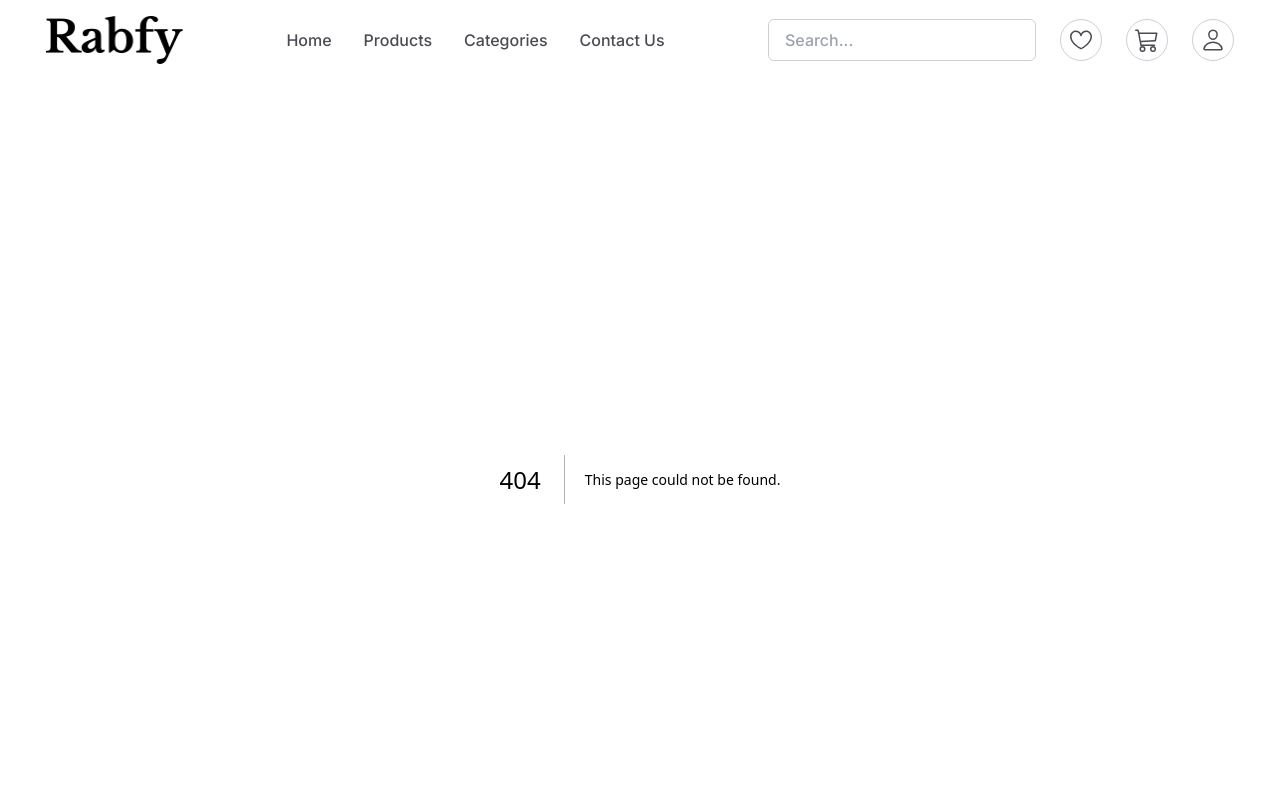
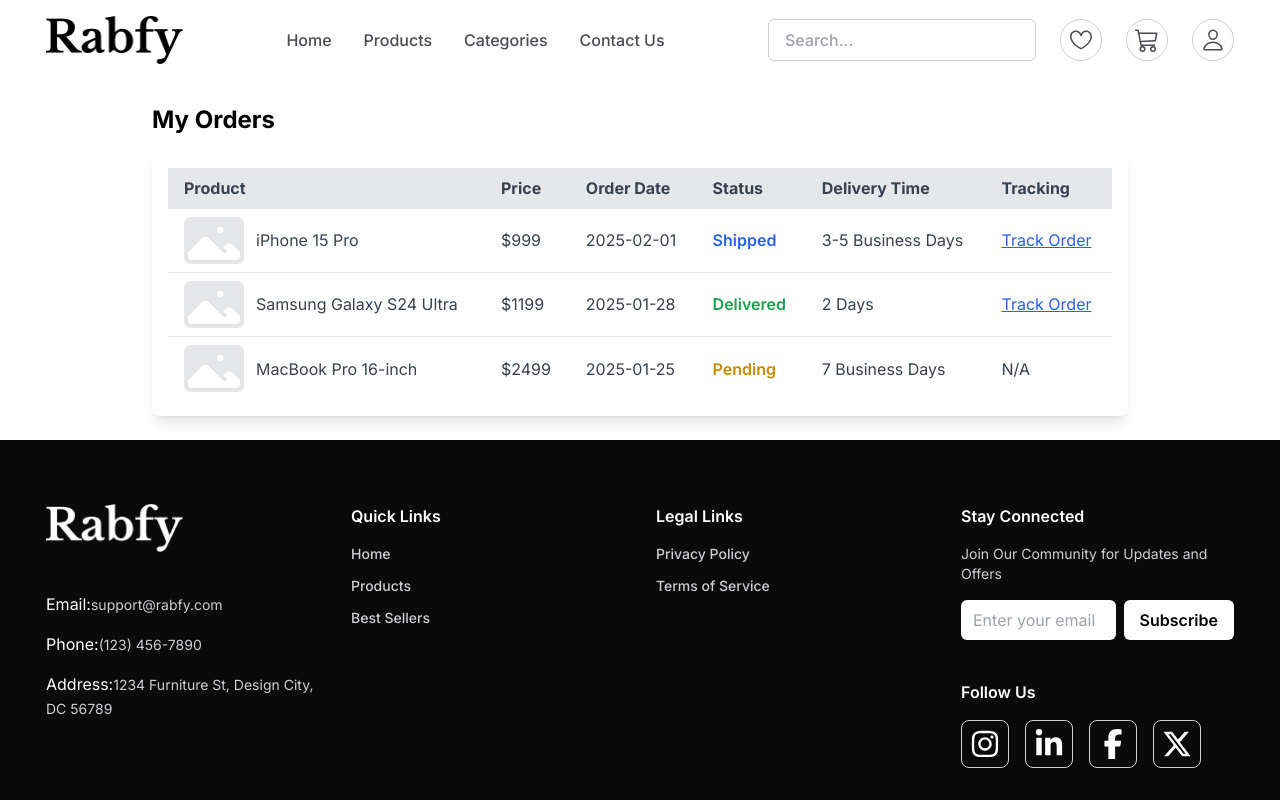
Before and after one commit to rahadsr30/rabfy, a Next.js app: page /order in a window 1280 px wide. Before the commit this address had no page. Shown: the top 800 px of the page. Built offline with nearby package versions, Linux system fonts and the light colour scheme.

Commit message:
update reviewPage

```diff
--- a/src/app/cart/[cartId]/page.tsx
+++ b/src/app/cart/[cartId]/page.tsx
@@ -29,7 +29,6 @@
     <div className="max-w-4xl mx-auto p-6 mt-10 bg-white shadow-lg rounded-lg">
       <h2 className="text-2xl font-bold mb-6 text-gray-800">Checkout</h2>
       <div className="grid md:grid-cols-2 gap-6">
-        {/* Billing Information */}
         <div>
           <h3 className="text-xl font-semibold mb-4">Billing Information</h3>
           <form onSubmit={handleSubmit} className="space-y-4">
@@ -81,7 +80,6 @@
           </form>
         </div>
 
-        {/* Payment Information */}
         <div>
           <h3 className="text-xl font-semibold mb-4">Payment Details</h3>
           <form onSubmit={handleSubmit} className="space-y-4">
--- a/src/app/cart/page.tsx
+++ b/src/app/cart/page.tsx
@@ -144,7 +144,7 @@
                     </td>
 
                     <td className="p-4 text-center">
-                      <div className="flex items-center justify-center gap-4 border w-max px-3 py-2 rounded-lg mt-4 text-[#4B4B53]">
+                      <div className="flex items-center justify-center gap-4 border w-max px-3 py-2 rounded-lg text-[#4B4B53]">
                         <button onClick={() => decreaseQuantity(item.id)}>
                           <AiOutlineMinus />
                         </button>
@@ -157,7 +157,6 @@
                       </div>
                     </td>
 
-                    {/* Total Price per Item */}
                     <td className="p-4 text-center font-medium text-body text-[#28272A]">
                       ${(item.price * item.quantity).toFixed(2)}
                     </td>
--- /dev/null
+++ b/src/app/order/page.tsx
@@ -0,0 +1,134 @@
+"use client";
+import React, { useEffect, useState } from "react";
+import product from "@/assets/products1.png";
+import Image, { StaticImageData } from "next/image";
+
+interface Order {
+  id: number;
+  product: string;
+  image: string | StaticImageData;
+  price: number;
+  orderDate: string;
+  status: "Pending" | "Shipped" | "Delivered" | "Cancelled";
+  deliveryTime: string;
+  trackingNumber: string;
+}
+
+const ordersData: Order[] = [
+  {
+    id: 1,
+    product: "iPhone 15 Pro",
+    image: product, // Replace with actual image URL
+    price: 999,
+    orderDate: "2025-02-01",
+    status: "Shipped",
+    deliveryTime: "3-5 Business Days",
+    trackingNumber: "123456789",
+  },
+  {
+    id: 2,
+    product: "Samsung Galaxy S24 Ultra",
+    image: product,
+    price: 1199,
+    orderDate: "2025-01-28",
+    status: "Delivered",
+    deliveryTime: "2 Days",
+    trackingNumber: "987654321",
+  },
+  {
+    id: 3,
+    product: "MacBook Pro 16-inch",
+    image: product,
+    price: 2499,
+    orderDate: "2025-01-25",
+    status: "Pending",
+    deliveryTime: "7 Business Days",
+    trackingNumber: "N/A",
+  },
+];
+
+// Function to assign colors based on order status
+const getStatusColor = (status: Order["status"]) => {
+  switch (status) {
+    case "Pending":
+      return "text-yellow-600";
+    case "Shipped":
+      return "text-blue-600";
+    case "Delivered":
+      return "text-green-600";
+    case "Cancelled":
+      return "text-red-600";
+    default:
+      return "";
+  }
+};
+
+export default function Page() {
+  const [orders, setOrders] = useState<Order[]>([]);
+
+  useEffect(() => {
+    // Simulating API call (Replace with your backend API)
+    setOrders(ordersData);
+  }, []);
+
+  return (
+    <div className="max-w-5xl mx-auto p-6">
+      <h1 className="text-2xl font-bold mb-4">My Orders</h1>
+
+      <div className="overflow-x-auto bg-white shadow-lg rounded-lg p-4">
+        <table className="w-full table-auto border-collapse text-gray-700">
+          <thead>
+            <tr className="bg-gray-200">
+              <th className="px-4 py-2 text-left">Product</th>
+              <th className="px-4 py-2 text-left">Price</th>
+              <th className="px-4 py-2 text-left">Order Date</th>
+              <th className="px-4 py-2 text-left">Status</th>
+              <th className="px-4 py-2 text-left">Delivery Time</th>
+              <th className="px-4 py-2 text-left">Tracking</th>
+            </tr>
+          </thead>
+          <tbody>
+            {orders.map((order) => (
+              <tr key={order.id} className="border-t hover:bg-gray-100">
+                <td className="px-4 py-2 flex items-center gap-3">
+                  <Image
+                    src={order.image}
+                    alt={order.product}
+                    width={60}
+                    height={60}
+                    className="object-cover rounded"
+                  />
+                  {order.product}
+                </td>
+                <td className="px-4 py-2">${order.price}</td>
+                <td className="px-4 py-2">{order.orderDate}</td>
+                <td
+                  className={`px-4 py-2 font-semibold ${getStatusColor(
+                    order.status
+                  )}`}
+                >
+                  {order.status}
+                </td>
+                <td className="px-4 py-2">{order.deliveryTime}</td>
+                <td className="px-4 py-2">
+                  {order.trackingNumber !== "N/A" ? (
+                    <a
+                      href={`https://track.aftership.com/${order.trackingNumber}`}
+                      target="_blank"
+                      rel="noopener noreferrer"
+                      className="text-blue-600 underline"
+                    >
+                      Track Order
+                    </a>
+                  ) : (
+                    "N/A"
+                  )}
+                </td>
+              </tr>
+            ))}
+          </tbody>
+        </table>
+      </div>
+    </div>
+  );
+}
--- a/src/app/products/[productId]/page.tsx
+++ b/src/app/products/[productId]/page.tsx
@@ -1,5 +1,5 @@
 "use client";
-import Image from "next/image";
+import Image, { StaticImageData } from "next/image";
 import React, { useState } from "react";
 import product from "@/assets/products1.png";
 import { IoIosArrowRoundBack } from "react-icons/io";
@@ -206,7 +206,7 @@
       timeAgo: "Just now",
       rating: newReview.rating,
       review: newReview.review,
-      images: newReview.images,
+      images: newReview.images.map((img) => ({ src: img } as StaticImageData)), // Convert strings to StaticImageData
       categories: ["User Review"],
     };
 
@@ -422,10 +422,40 @@
         )}
 
         {activeTab === "reviews" && (
-          <div className="space-y-8">
+          <div className="mt-6 flex flex-col lg:flex-row gap-14">
+            <div>
+              <div className="space-y-4">
+                <div className="text-lg lg:text-2xl font-medium text-[#424348]">
+                  <span className="flex items-center gap-2">
+                    {[...Array(5)].map((_, i) => (
+                      <MdOutlineStar key={i} className="text-yellow-400" />
+                    ))}
+                    (13)
+                  </span>
+                </div>
+
+                <div className="space-y-1">
+                  {[5, 4, 3, 2, 1].map((star) => (
+                    <div key={star} className="flex items-center gap-2">
+                      <span className="text-sm">{star}</span>
+                      <div className="w-40 h-2 bg-gray-200 rounded-full">
+                        <div
+                          className="bg-black h-2 rounded-full"
+                          style={{ width: `${star * 20}%` }}
+                        ></div>
+                      </div>
+                    </div>
+                  ))}
+                </div>
+              </div>
+
+              <button className="mt-4 px-4 py-2 bg-black text-body text-white rounded-lg">
+                Leave a Review
+              </button>
+            </div>
             <div className="space-y-6">
               {reviews.slice(0, visibleReviews).map((review) => (
-                <div key={review.id} className="border-b p-4">
+                <div key={review.id} className="border-b">
                   <div className="flex items-center justify-between">
                     <p className="font-medium text-lg text-gray-800">
                       {review.name}
```
